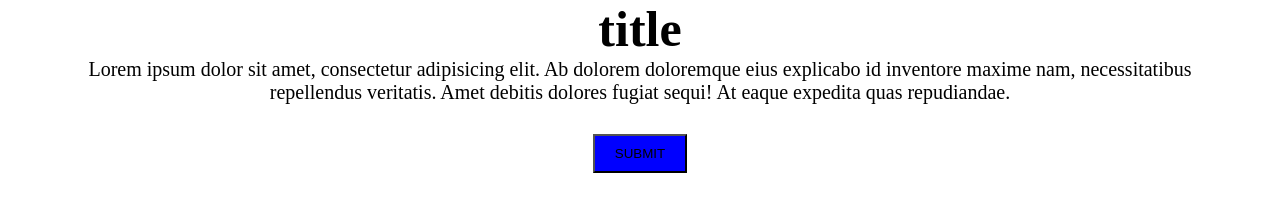
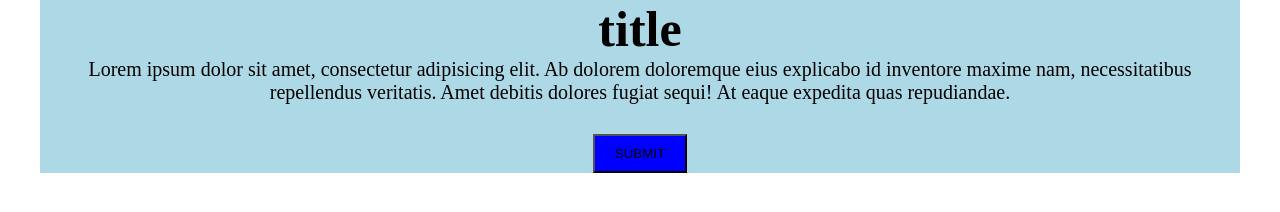
Before and after one commit to Meruj2333/my-project, a plain HTML site: page index.html in a window 1280 px wide. Drawn offline with Linux system fonts and the light colour scheme.

Commit message:
chanche backround color and title

```diff
--- a/index.html
+++ b/index.html
@@ -6,7 +6,7 @@
           content="width=device-width, user-scalable=no, initial-scale=1.0, maximum-scale=1.0, minimum-scale=1.0">
     <link rel="stylesheet" href="style.css">
     <meta http-equiv="X-UA-Compatible" content="ie=edge">
-    <title>Document</title>
+    <title>title</title>
 </head>
 <body>
 <section>
--- a/style.css
+++ b/style.css
@@ -6,6 +6,9 @@
 .container{
     max-width: 1200px;
     margin: 0 auto;
+}
+.textbox{
+    background-color: lightblue;
 }
 .title{
     font-size: 50px;
```
